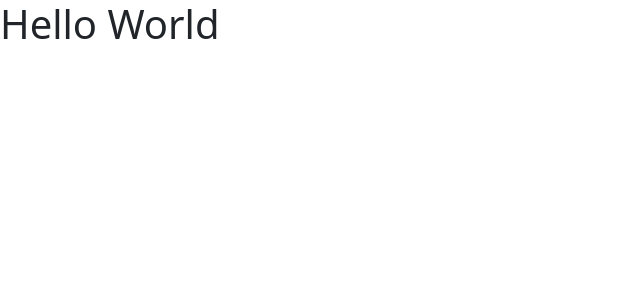
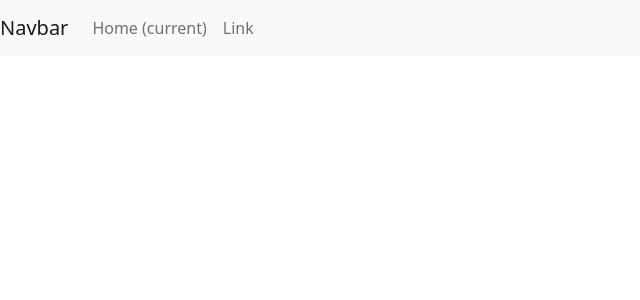
Before and after one commit to EduardoColissi/PortfolioWebSite, a React (Create React App) app: page / in a window 1280 px wide. Shown: the top 300 px of the page, without its empty margins (0-640 px from the left). Built offline with nearby package versions, Linux system fonts and the light colour scheme.

Commit message:
feat: added default bootstrap navbar

```diff
--- a/src/App.js
+++ b/src/App.js
@@ -1,9 +1,10 @@
 import './App.css';
 import "bootstrap/dist/css/bootstrap.min.css";
+import Navbar from "./components/organisms/Navbar";
 
 function App() {
   return (
-    <h1>Hello World</h1>
+    <Navbar />
   );
 }
 
--- /dev/null
+++ b/src/components/organisms/Navbar.js
@@ -0,0 +1,25 @@
+import React from 'react'
+
+const Navbar = () => {
+    return (
+      <nav className="navbar navbar-expand-lg navbar-light bg-light">
+        <a className="navbar-brand" href="#">Navbar</a>
+        <button className="navbar-toggler" type="button" data-toggle="collapse" data-target="#navbarSupportedContent" aria-controls="navbarSupportedContent" aria-expanded="false" aria-label="Toggle navigation">
+          <span className="navbar-toggler-icon"></span>
+        </button>
+
+        <div className="collapse navbar-collapse" id="navbarSupportedContent">
+          <ul className="navbar-nav mr-auto">
+            <li className="nav-item active">
+              <a className="nav-link" href="#">Home <span className="sr-only">(current)</span></a>
+            </li>
+            <li className="nav-item">
+              <a className="nav-link" href="#">Link</a>
+            </li>
+          </ul>
+        </div>
+      </nav>
+    )
+}
+
+export default Navbar;
```
Also changed, not shown: 1 other file (tests, documents, lock files or other folders).
